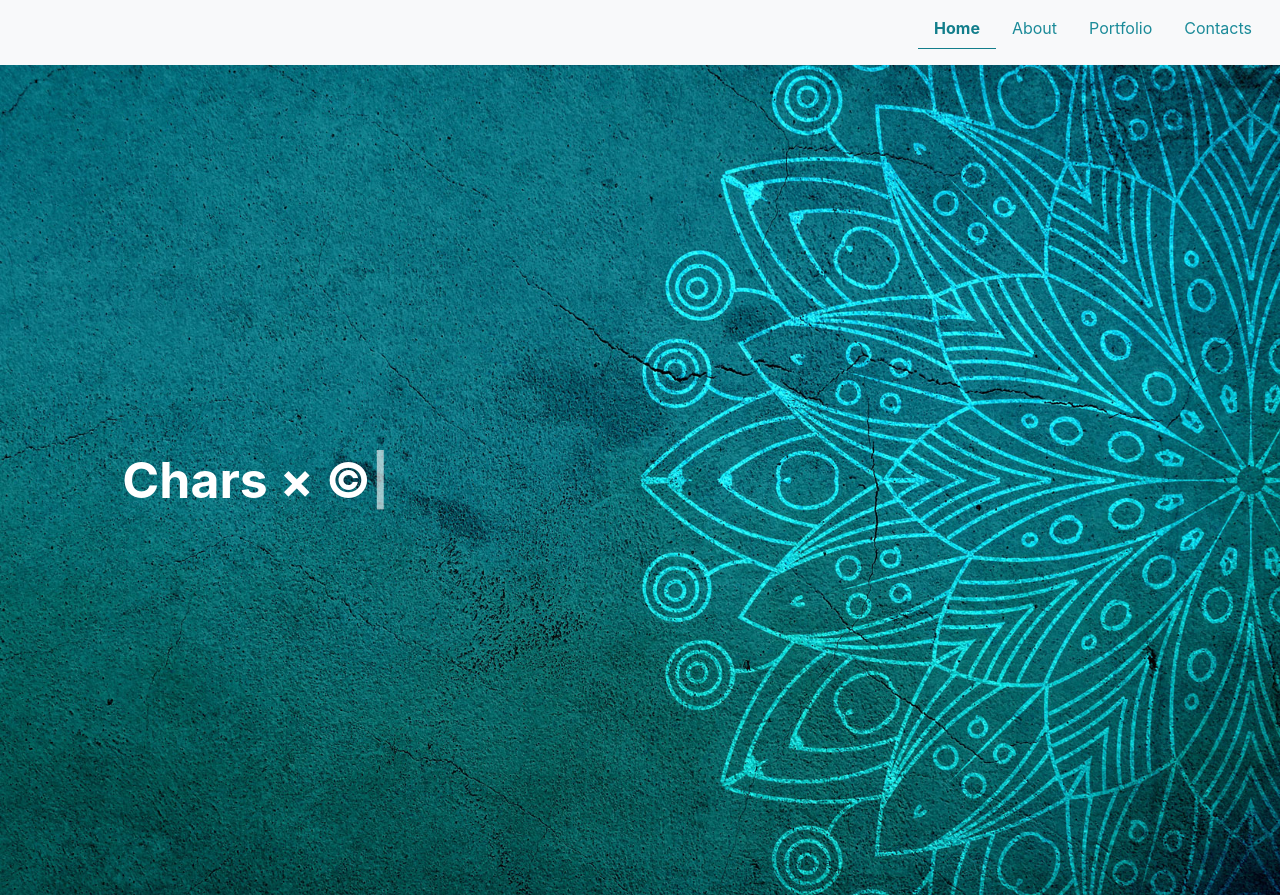
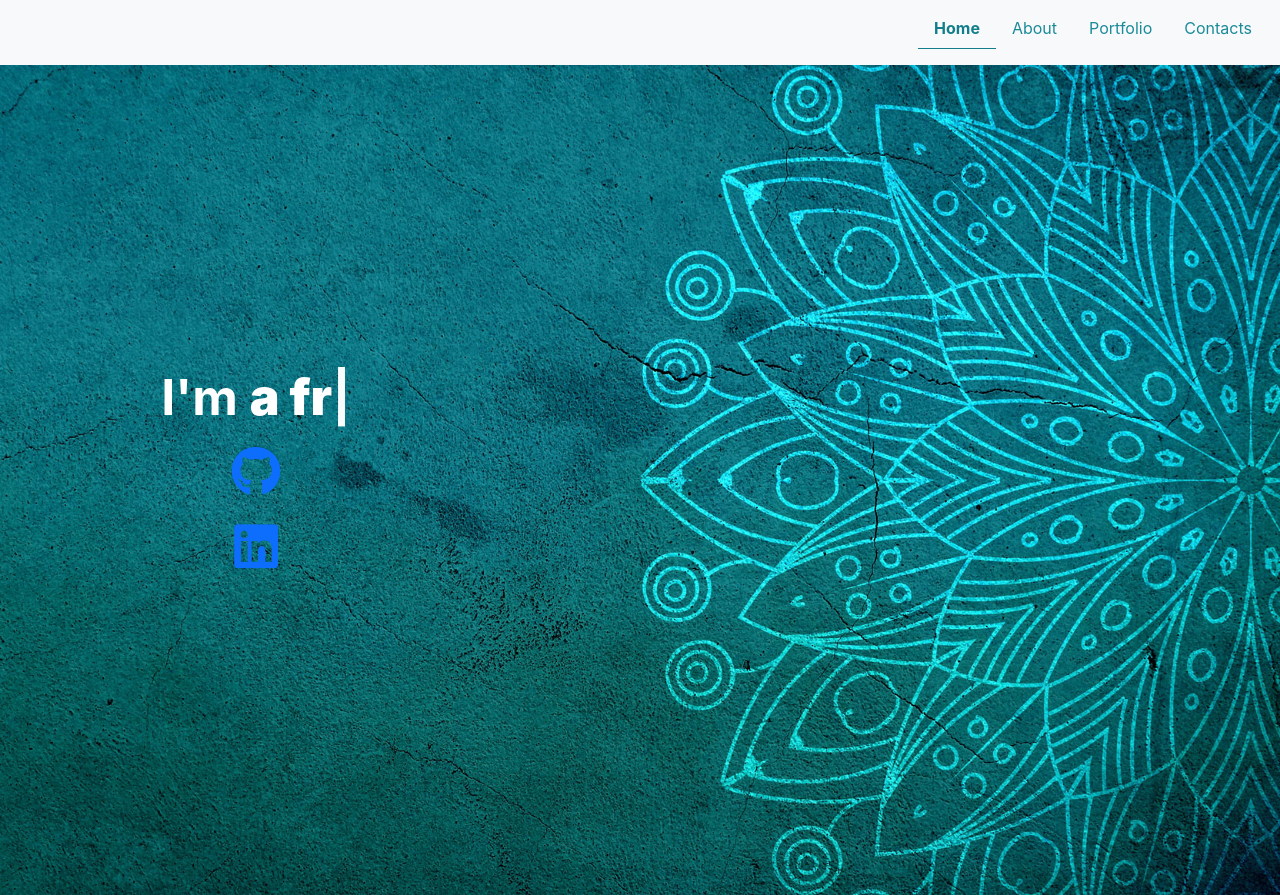
Before and after one commit to Dulatto/react-portfolio-2, a React (Create React App) app: page / in a window 1280 px wide. Built offline with nearby package versions, Linux system fonts and the light colour scheme.

Commit message:
fontawesome

```diff
--- a/public/index.html
+++ b/public/index.html
@@ -7,6 +7,7 @@
     <meta name="theme-color" content="#000000" />
     <link href="https://cdn.jsdelivr.net/npm/bootstrap@5.0.2/dist/css/bootstrap.min.css" rel="stylesheet" integrity="sha384-EVSTQN3/azprG1Anm3QDgpJLIm9Nao0Yz1ztcQTwFspd3yD65VohhpuuCOmLASjC" crossorigin="anonymous">
     <link rel="apple-touch-icon" href="%PUBLIC_URL%/logo192.png" />
+    <link rel="stylesheet" href="https://use.fontawesome.com/releases/v5.15.4/css/all.css" integrity="sha384-DyZ88mC6Up2uqS4h/KRgHuoeGwBcD4Ng9SiP4dIRy0EXTlnuz47vAwmeGwVChigm" crossorigin="anonymous"/>
     <script src="https://cdn.jsdelivr.net/npm/bootstrap@5.0.2/dist/js/bootstrap.bundle.min.js" integrity="sha384-MrcW6ZMFYlzcLA8Nl+NtUVF0sA7MsXsP1UyJoMp4YLEuNSfAP+JcXn/tWtIaxVXM" crossorigin="anonymous"></script>
     <title>Portfolio</title>
   </head>
--- a/src/Components/HomePage.js
+++ b/src/Components/HomePage.js
@@ -7,14 +7,12 @@ function HomePage(props) {
     const typed = React.useRef(null);
     useEffect(() => {
         const options = {
-            strings: ['Some <i>strings</i> with', 'Some <strong>HTML</strong>', 'Chars &times; &copy;'],
-
+            strings: ["I'm <strong>Dulat Omarov</strong>", "I'm <strong>a web developer</strong>", "I'm <strong>a freelancer</strong>"],
             typeSpeed: 50,
             backSpeed: 50,
             fadeOut: true,
             loop: true
         };
-
         // elRef refers to the <span> rendered below
         typed.current = new Typed(el.current, options);
 
@@ -28,6 +26,10 @@ function HomePage(props) {
     return (
         <div className="home-text">
             <span className='d-inline' style={{ whiteSpace: 'pre' }} ref={el} />
+            <ul class="list-unstyled list-social">
+                <li><a href="#"><i class="fab fa-github"></i></a></li>
+                <li><a href="#"><i class="fab fa-linkedin"></i></a></li>
+            </ul>
         </div>
     );
 }
```
